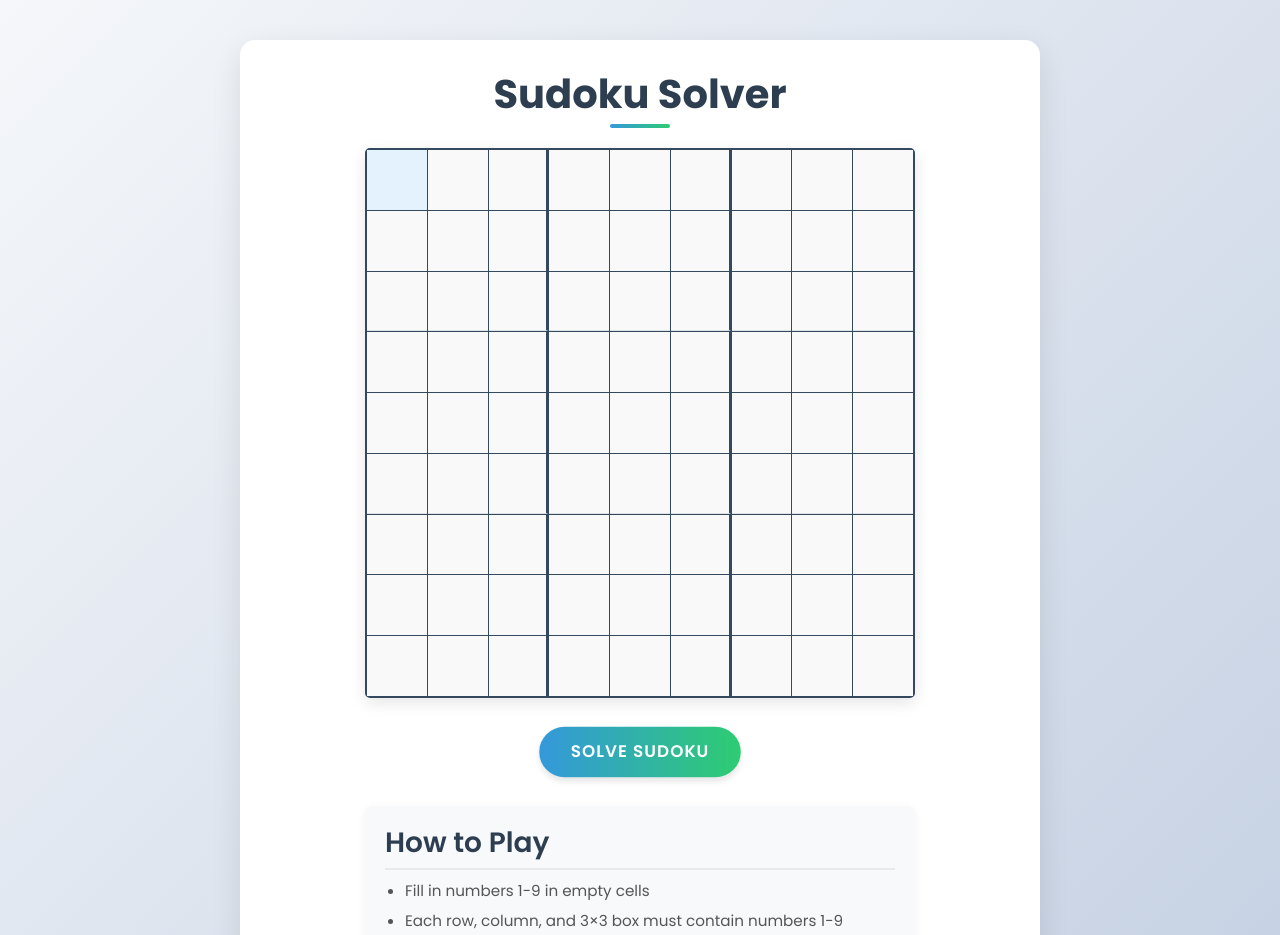
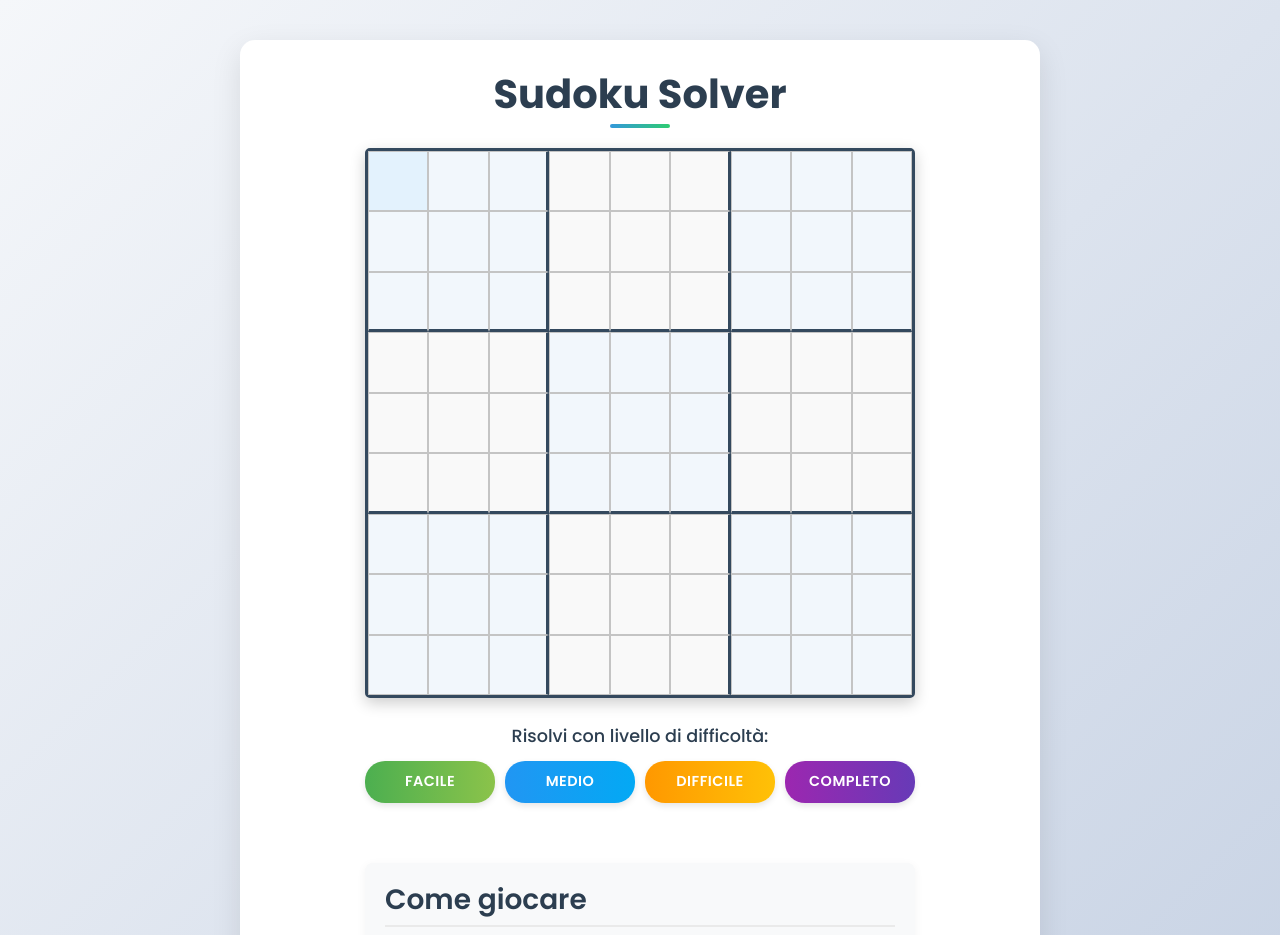
Before and after one commit to michele-pupo/sudoku, a Vue app: page / in a window 1280 px wide. Shown: the top 935 px of the page. Built offline with nearby package versions, Linux system fonts and the light colour scheme.

Commit message:
improved logic

```diff
--- a/src/App.vue
+++ b/src/App.vue
@@ -6,6 +6,8 @@ export default {
       grid: [],
       // Griglia che contiene i numeri iniziali
       initialNumbers: Array(9).fill(null).map(() => Array(9).fill(null)),
+      // Griglia con la soluzione completa
+      completeSolution: Array(9).fill(null).map(() => Array(9).fill(null)),
       // Griglia per controllare l'animazione di ogni cella
       animationStates: Array(9).fill(null).map(() => Array(9).fill(false)),
       // Messaggio di errore
@@ -19,6 +21,10 @@ export default {
       hasError: false,
       //Cella attualmente selezionata
       focusedCell: { row: 0, col: 0 },
+      // Livello di difficoltà corrente
+      difficultyLevel: 'complete',
+      // Indica se la soluzione completa è stata calcolata
+      hasSolution: false,
     };
   },
 
@@ -36,6 +42,7 @@ export default {
       // Reset della griglia
       this.initialNumbers = Array(9).fill(null).map(() => Array(9).fill(null));
       this.grid = JSON.parse(JSON.stringify(this.initialNumbers));
+      this.completeSolution = Array(9).fill(null).map(() => Array(9).fill(null));
 
       // Resetta gli errori
       this.errorCells = [];
@@ -46,10 +53,11 @@ export default {
       this.isSolving = false;  // Permette di inserire numeri
       this.isSolved = false;   // Permette di risolvere di nuovo il Sudoku
       this.focusedCell = { row: 0, col: 0 }; // Resetta la cella selezionata
+      this.hasSolution = false; // Resetta lo stato della soluzione
     },
 
     handleArrowKeys(event) {
-      if (this.isSolving || this.isSolved) return; // Non consentire movimenti durante la risoluzione o se il Sudoku è risolto
+      if (this.isSolving) return; // Non consentire movimenti durante la risoluzione
       const { row, col } = this.focusedCell;
       switch (event.key) {
         case 'ArrowUp':
@@ -129,6 +137,7 @@ export default {
       this.initialNumbers[rowIndex][colIndex] = this.grid[rowIndex][colIndex];
       this.errorMessage = '';
       this.hasError = false;
+      this.hasSolution = false; // Resetta la soluzione quando l'utente modifica la griglia
       this.focusedCell = { row: rowIndex, col: colIndex }; // Aggiorna la cella selezionata
     },
 
@@ -209,40 +218,101 @@ export default {
       return true;
     },
 
-    async solve() {
+    // Ottiene le celle da risolvere in base alla difficoltà
+    getCellsToSolveByDifficulty(difficulty) {
+      if (!this.hasSolution) return [];
+
+      let emptyCells = [];
+
+      // Trova tutte le celle vuote
+      for (let row = 0; row < 9; row++) {
+        for (let col = 0; col < 9; col++) {
+          if (this.initialNumbers[row][col] === null) {
+            emptyCells.push({ row, col });
+          }
+        }
+      }
+
+      // Randomizza l'ordine delle celle per una soluzione più imprevedibile
+      for (let i = emptyCells.length - 1; i > 0; i--) {
+        const j = Math.floor(Math.random() * (i + 1));
+        [emptyCells[i], emptyCells[j]] = [emptyCells[j], emptyCells[i]];
+      }
+
+      // Determina quante celle risolvere in base al livello di difficoltà
+      let totalEmptyCells = emptyCells.length;
+      let cellsToSolve = [];
+
+      switch (difficulty) {
+        case 'easy':
+          // Risolvi il 75% delle celle (lasciando il 25% da risolvere all'utente)
+          cellsToSolve = emptyCells.slice(0, Math.ceil(totalEmptyCells * 0.75));
+          break;
+        case 'medium':
+          // Risolvi il 50% delle celle (lasciando il 50% da risolvere all'utente)
+          cellsToSolve = emptyCells.slice(0, Math.ceil(totalEmptyCells * 0.5));
+          break;
+        case 'hard':
+          // Risolvi il 25% delle celle (lasciando il 75% da risolvere all'utente)
+          cellsToSolve = emptyCells.slice(0, Math.ceil(totalEmptyCells * 0.25));
+          break;
+        case 'complete':
+          // Risolvi tutte le celle
+          cellsToSolve = emptyCells;
+          break;
+      }
+
+      return cellsToSolve;
+    },
+
+    // Risolvi il sudoku con un livello di difficoltà specifico
+    async solveWithDifficulty(difficulty) {
       if (!this.checkGridValidity()) {
         this.errorMessage = 'Invalid Sudoku grid! Please fix duplicate numbers.';
-        this.hasError = true; // Imposta hasError a true
+        this.hasError = true;
         return;
       }
 
-      const gridCopy = JSON.parse(JSON.stringify(this.grid)); // Copia la griglia corrente
-      this.errorMessage = ''; // Resetta eventuali messaggi di errore
-      this.isSolving = true; // Disabilita gli input
+      this.difficultyLevel = difficulty;
+      this.errorMessage = '';
+      this.isSolving = true;
 
-      // Risolve il Sudoku senza animazione
-      const solved = this.solveSudoku(gridCopy);
+      // Se non abbiamo già calcolato la soluzione completa, calcolala ora
+      if (!this.hasSolution) {
+        // Crea una copia della griglia per calcolare la soluzione completa
+        this.completeSolution = JSON.parse(JSON.stringify(this.grid));
+        const solved = this.solveSudoku(this.completeSolution);
+
         if (!solved) {
-        alert("No solution exists!");
-        this.isSolving = false; // Riabilita gli input
+          this.errorMessage = "No solution exists!";
+          this.hasError = true;
+          this.isSolving = false;
           return;
         }
 
-      // Mostra l'animazione progressiva
-      await this.animateSpinningNumbers(gridCopy);
-      this.isSolving = false; // Riabilita gli input dopo che la risoluzione è terminata
-      this.isSolved = true; // Imposta lo stato a "risolto"
-      this.hasError = false; // Imposta hasError a false se la risoluzione è corretta
+        this.hasSolution = true;
+      }
+
+      // Ottieni le celle da risolvere in base al livello di difficoltà
+      const cellsToSolve = this.getCellsToSolveByDifficulty(difficulty);
+
+      // Applica l'animazione solo alle celle che verranno risolte
+      await this.animateCells(cellsToSolve);
+
+      this.isSolving = false;
+
+      // Se abbiamo risolto tutte le celle, imposta lo stato a "risolto"
+      if (difficulty === 'complete') {
+        this.isSolved = true;
+      }
+
+      this.hasError = false;
     },
 
-    async animateSpinningNumbers(solvedGrid) {
-      for (let row = 0; row < 9; row++) {
-        for (let col = 0; col < 9; col++) {
+    async animateCells(cellsToSolve) {
+      for (const cell of cellsToSolve) {
         if (!this.isSolving) return; // Interrompe l'animazione se il flag è falso
-          if (this.initialNumbers[row][col] === null) {
-            await this.spinToCorrectNumber(row, col, solvedGrid[row][col]);
-          }
-        }
+        await this.spinToCorrectNumber(cell.row, cell.col, this.completeSolution[cell.row][cell.col]);
       }
     },
 
@@ -263,21 +333,8 @@ export default {
     sleep(ms) {
       return new Promise((resolve) => setTimeout(resolve, ms));
     },
-
-    handleInput(rowIndex, colIndex, value) {
-      const num = parseInt(value);
-      if (isNaN(num) || num < 1 || num > 9) {
-        this.grid[rowIndex][colIndex] = null; // Resetto le celle se l'input non è valido
-      } else {
-        this.grid[rowIndex][colIndex] = num;
-      }
-      this.initialNumbers[rowIndex][colIndex] = this.grid[rowIndex][colIndex];
-      this.errorMessage = ''; // Rimuovi il messaggio di errore
-      this.hasError = false; // Ripristina il flag hasError
   }
 }
-};
-
 </script>
 
 <template>
@@ -295,9 +352,10 @@ export default {
               :class="{
                 'focused-cell': focusedCell.row === rowIndex && focusedCell.col === colIndex,
                 'error': errorCells.some(err => err.row === rowIndex && err.col === colIndex),
-                'border-right': (colIndex + 1) % 3 === 0 && colIndex !== 8,
-                'border-bottom': (rowIndex + 1) % 3 === 0 && rowIndex !== 8,
-                'user-cell': initialNumbers[rowIndex][colIndex] !== null
+                'right-border': (colIndex + 1) % 3 === 0 && colIndex < 8,
+                'bottom-border': (rowIndex + 1) % 3 === 0 && rowIndex < 8,
+                'user-cell': initialNumbers[rowIndex][colIndex] !== null,
+                'odd-block': Math.floor(rowIndex/3) % 2 === Math.floor(colIndex/3) % 2
               }"
             >
               <input
@@ -319,16 +377,25 @@ export default {
         </div>
       </div>
 
+      <div class="difficulty-selector" v-if="!isSolved && !hasError && !isSolving">
+        <p class="difficulty-text">Risolvi con livello di difficoltà:</p>
+        <div class="difficulty-buttons">
+          <button class="difficulty-btn easy" @click="solveWithDifficulty('easy')">
+            <span class="btn-text">Facile</span>
+          </button>
+          <button class="difficulty-btn medium" @click="solveWithDifficulty('medium')">
+            <span class="btn-text">Medio</span>
+          </button>
+          <button class="difficulty-btn hard" @click="solveWithDifficulty('hard')">
+            <span class="btn-text">Difficile</span>
+          </button>
+          <button class="difficulty-btn complete" @click="solveWithDifficulty('complete')">
+            <span class="btn-text">Completo</span>
+          </button>
+        </div>
+      </div>
+
       <div class="controls">
-        <button
-          v-if="!isSolved && !hasError"
-          class="btn solve-btn"
-          @click="solve"
-          :class="{ 'hide': isSolving }"
-        >
-          <span class="btn-text">Solve Sudoku</span>
-        </button>
-
         <button
           v-if="isSolved || hasError"
           class="btn reset-btn"
@@ -343,12 +410,16 @@ export default {
       </div>
 
       <div class="instructions">
-        <h3>How to Play</h3>
+        <h3>Come giocare</h3>
         <ul>
-          <li>Fill in numbers 1-9 in empty cells</li>
-          <li>Each row, column, and 3×3 box must contain numbers 1-9 without repetition</li>
-          <li>Use arrow keys to navigate the grid</li>
-          <li>Click "Solve Sudoku" to find the solution</li>
+          <li>Inserisci numeri da 1 a 9 nelle celle vuote</li>
+          <li>Ogni riga, colonna e riquadro 3×3 deve contenere i numeri da 1 a 9 senza ripetizioni</li>
+          <li>Usa i tasti freccia per navigare nella griglia</li>
+          <li>Scegli un livello di difficoltà per risolvere il sudoku</li>
+          <li><strong>Facile:</strong> risolve quasi tutto, lasciando poche celle</li>
+          <li><strong>Medio:</strong> risolve più celle, lasciando solo quelle più difficili</li>
+          <li><strong>Difficile:</strong> risolve solo le celle più semplici</li>
+          <li><strong>Completo:</strong> risolve l'intero puzzle</li>
         </ul>
       </div>
     </div>
@@ -425,34 +496,40 @@ body {
 
 .sudoku-grid {
   display: grid;
-  grid-template-columns: repeat(9, 1fr);
   grid-template-rows: repeat(9, 1fr);
-  gap: 1px;
   background-color: #34495e;
-  border: 2px solid #34495e;
+  border: 3px solid #34495e;
   border-radius: 5px;
-  box-shadow: 0 5px 15px rgba(0, 0, 0, 0.1);
+  box-shadow: 0 5px 15px rgba(0, 0, 0, 0.2);
   aspect-ratio: 1 / 1;
   width: 100%;
   max-width: 550px;
 }
 
 .sudoku-row {
-  display: contents;
+  display: grid;
+  grid-template-columns: repeat(9, 1fr);
 }
 
 .sudoku-cell {
   background-color: #f9f9f9;
   position: relative;
   transition: all 0.2s ease;
+  border: 1px solid #c4c4c4;
 }
 
-.sudoku-cell.border-right {
-  border-right: 2px solid #34495e;
+/* Bordi più marcati per i quadratoni 3x3 */
+.sudoku-cell.right-border {
+  border-right: 3px solid #34495e;
 }
 
-.sudoku-cell.border-bottom {
-  border-bottom: 2px solid #34495e;
+.sudoku-cell.bottom-border {
+  border-bottom: 3px solid #34495e;
+}
+
+/* Stile per differenziare i blocchi 3x3 con colori alternati */
+.sudoku-cell.odd-block {
+  background-color: #f2f7fc;
 }
 
 .sudoku-cell.focused-cell {
@@ -481,6 +558,7 @@ body {
   -moz-appearance: textfield;
   outline: none;
   transition: all 0.3s ease;
+  padding: 0;
 }
 
 @media (min-width: 768px) {
@@ -713,4 +791,113 @@ body {
 .error {
   animation: shake 0.5s ease;
 }
+
+.difficulty-selector {
+  margin-top: 25px;
+  width: 100%;
+  max-width: 550px;
+  display: flex;
+  flex-direction: column;
+  align-items: center;
+}
+
+.difficulty-text {
+  font-size: 1.1rem;
+  color: #2c3e50;
+  margin-bottom: 12px;
+  font-weight: 500;
+}
+
+.difficulty-buttons {
+  display: flex;
+  flex-wrap: wrap;
+  justify-content: center;
+  gap: 10px;
+  width: 100%;
+}
+
+.difficulty-btn {
+  flex: 1;
+  min-width: 120px;
+  padding: 10px 15px;
+  border: none;
+  border-radius: 20px;
+  font-weight: 600;
+  font-size: 0.9rem;
+  cursor: pointer;
+  transition: all 0.3s ease;
+  box-shadow: 0 3px 6px rgba(0, 0, 0, 0.1);
+  text-transform: uppercase;
+  letter-spacing: 0.5px;
+  position: relative;
+  overflow: hidden;
+  color: white;
+}
+
+.difficulty-btn::before {
+  content: '';
+  position: absolute;
+  top: 0;
+  left: 0;
+  width: 100%;
+  height: 100%;
+  background: linear-gradient(90deg, rgba(255,255,255,0.1), rgba(255,255,255,0.3));
+  transform: translateX(-100%);
+  transition: all 0.3s ease;
+  z-index: 0;
+}
+
+.difficulty-btn:hover::before {
+  transform: translateX(0);
+}
+
+.difficulty-btn:active {
+  transform: translateY(2px);
+  box-shadow: 0 1px 3px rgba(0, 0, 0, 0.1);
+}
+
+.difficulty-btn.easy {
+  background: linear-gradient(90deg, #4CAF50, #8BC34A);
+}
+
+.difficulty-btn.medium {
+  background: linear-gradient(90deg, #2196F3, #03A9F4);
+}
+
+.difficulty-btn.hard {
+  background: linear-gradient(90deg, #FF9800, #FFC107);
+}
+
+.difficulty-btn.complete {
+  background: linear-gradient(90deg, #9C27B0, #673AB7);
+}
+
+@media (max-width: 767px) {
+  .difficulty-buttons {
+    flex-direction: column;
+  }
+
+  .difficulty-btn {
+    width: 100%;
+  }
+}
+
+@keyframes levelComplete {
+  0% {
+    transform: scale(1);
+    opacity: 0.7;
+  }
+  50% {
+    transform: scale(1.05);
+    opacity: 1;
+  }
+  100% {
+    transform: scale(1);
+    opacity: 0.7;
+  }
+}
+
+.difficulty-btn:hover {
+  animation: levelComplete 1.5s infinite;
+}
 </style>
```
Lines whose indentation alone changed are shown as unchanged.
